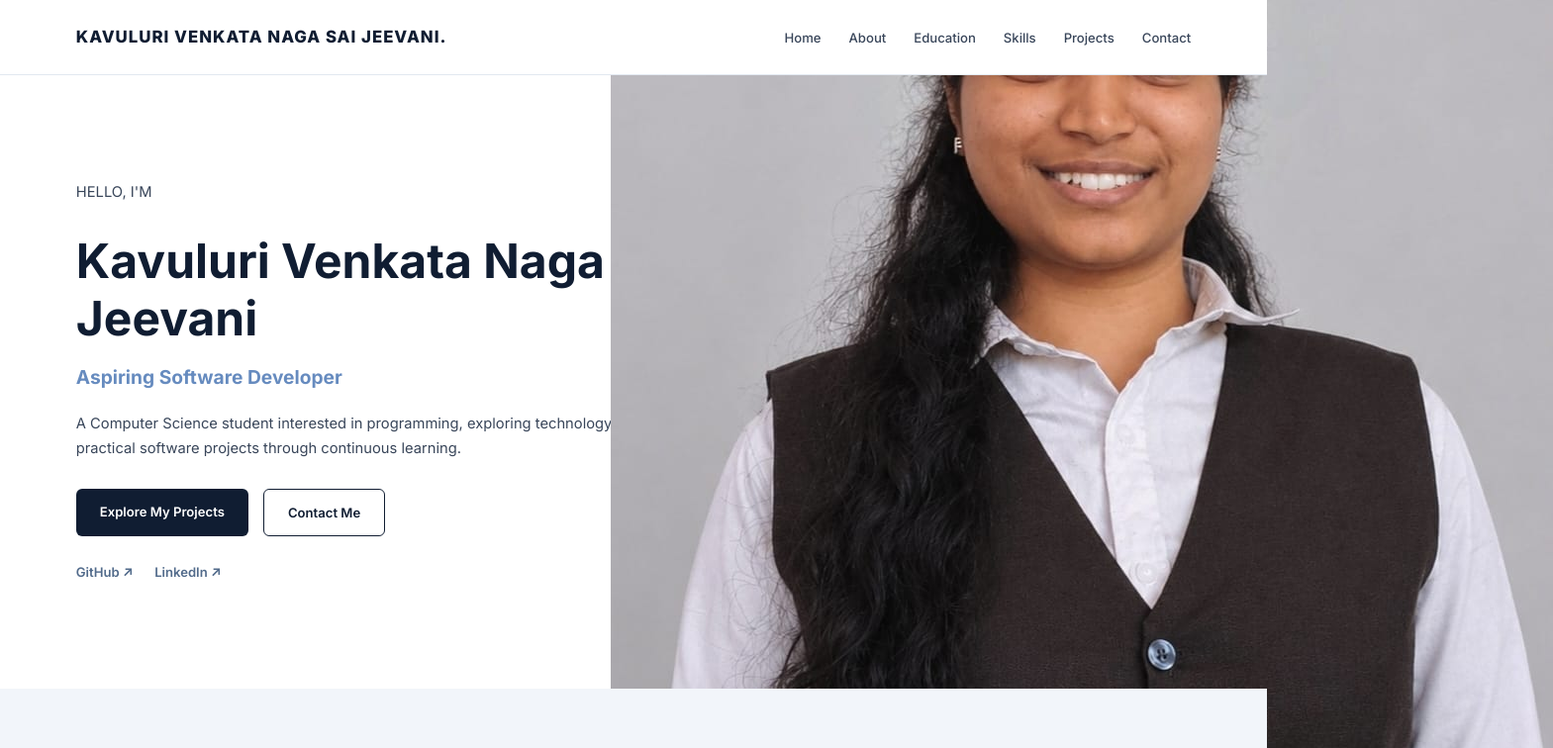
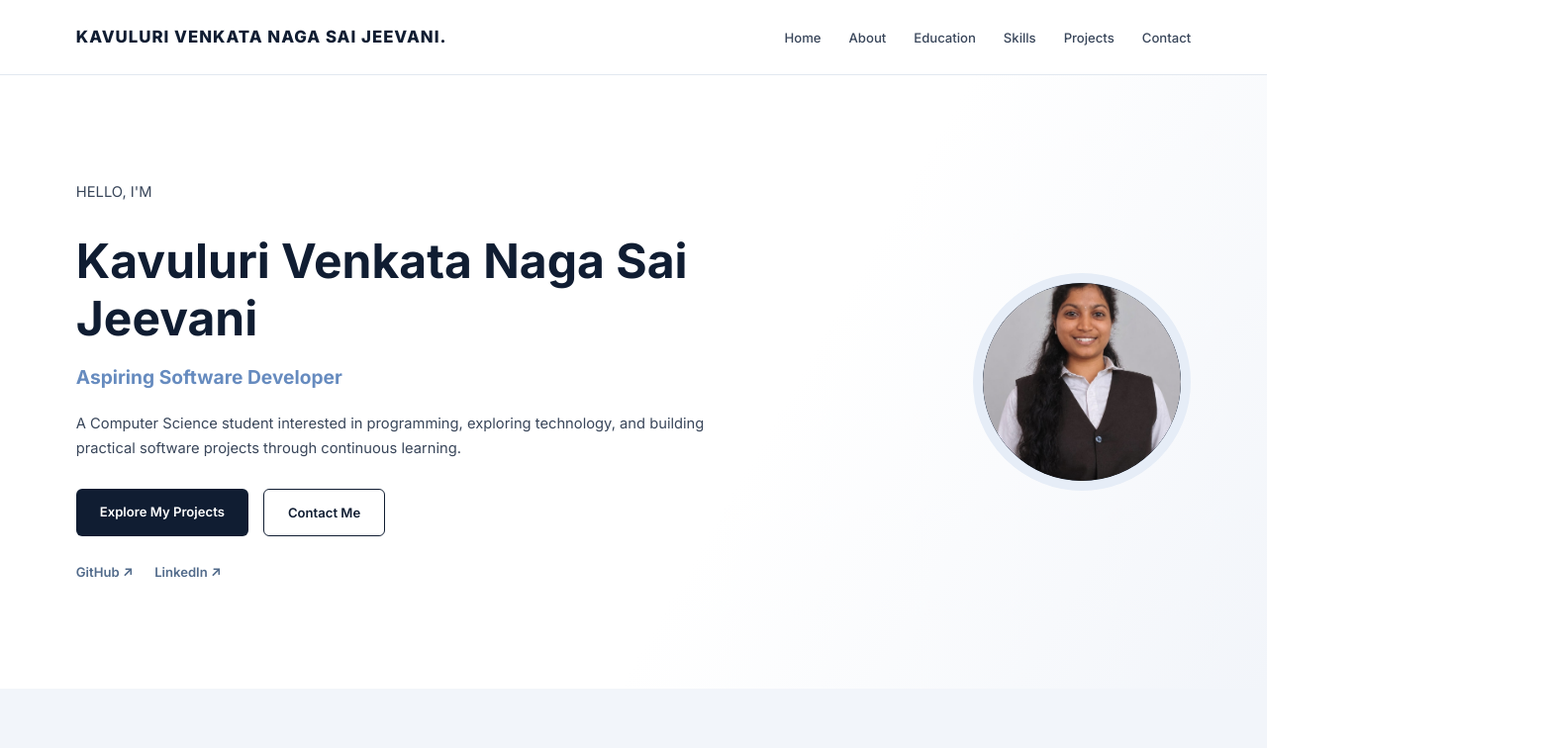
Before and after one commit to kavulurisaijeevani/MyPortfolio, a plain HTML site: page index.html in a window 1280 px wide. Shown: the top 756 px of the page at 99% size, 1569 px wide, since content can reach past the window. Drawn offline with Linux system fonts and the light colour scheme; a script that the page names is missing.

Commit message:
Update style.css

```diff
--- a/css/style.css
+++ b/css/style.css
@@ -621,3 +621,18 @@ body {
     color: #101D32;
     transform: translateY(-3px);
 }
+.hero-image .profile-placeholder {
+    width: 220px;
+    height: 220px;
+    min-width: 220px;
+    border-radius: 50%;
+    overflow: hidden;
+}
+
+.hero-image .profile-placeholder img {
+    width: 100%;
+    height: 100%;
+    object-fit: cover;
+    border-radius: 50%;
+    display: block;
+}
```
